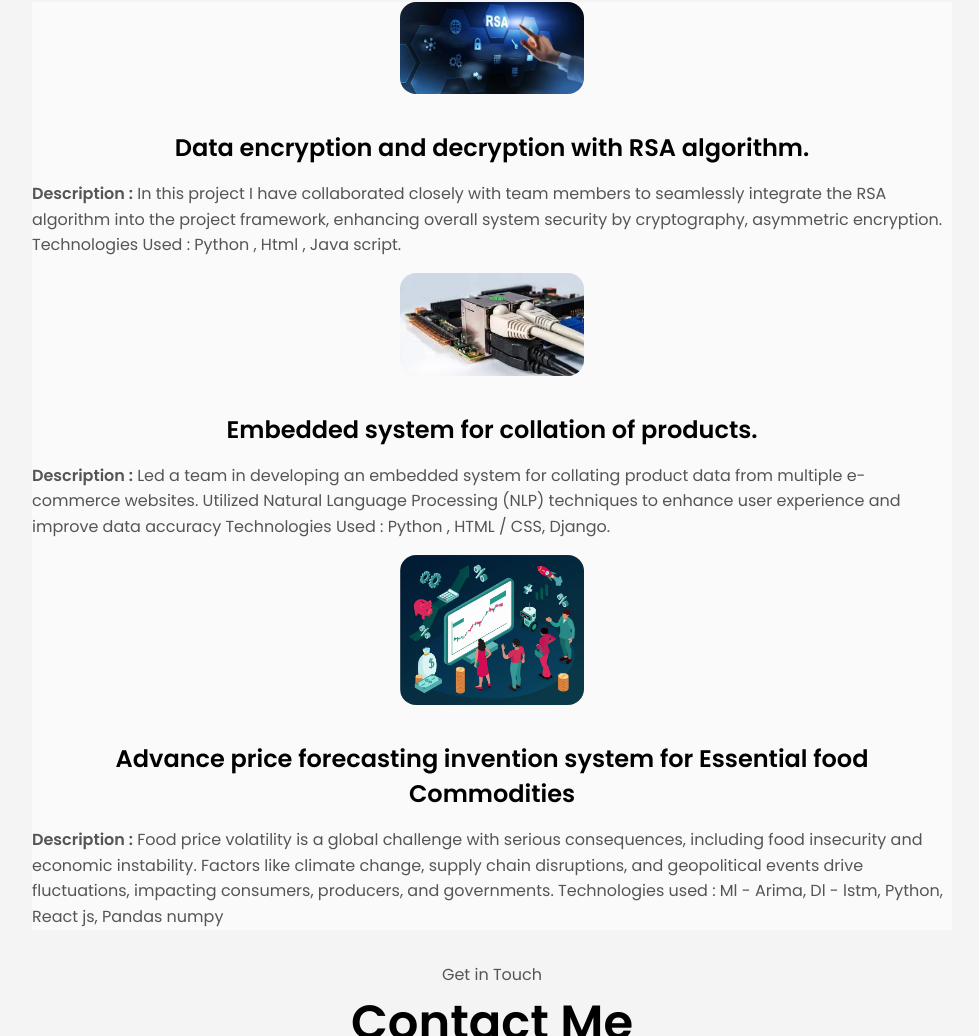
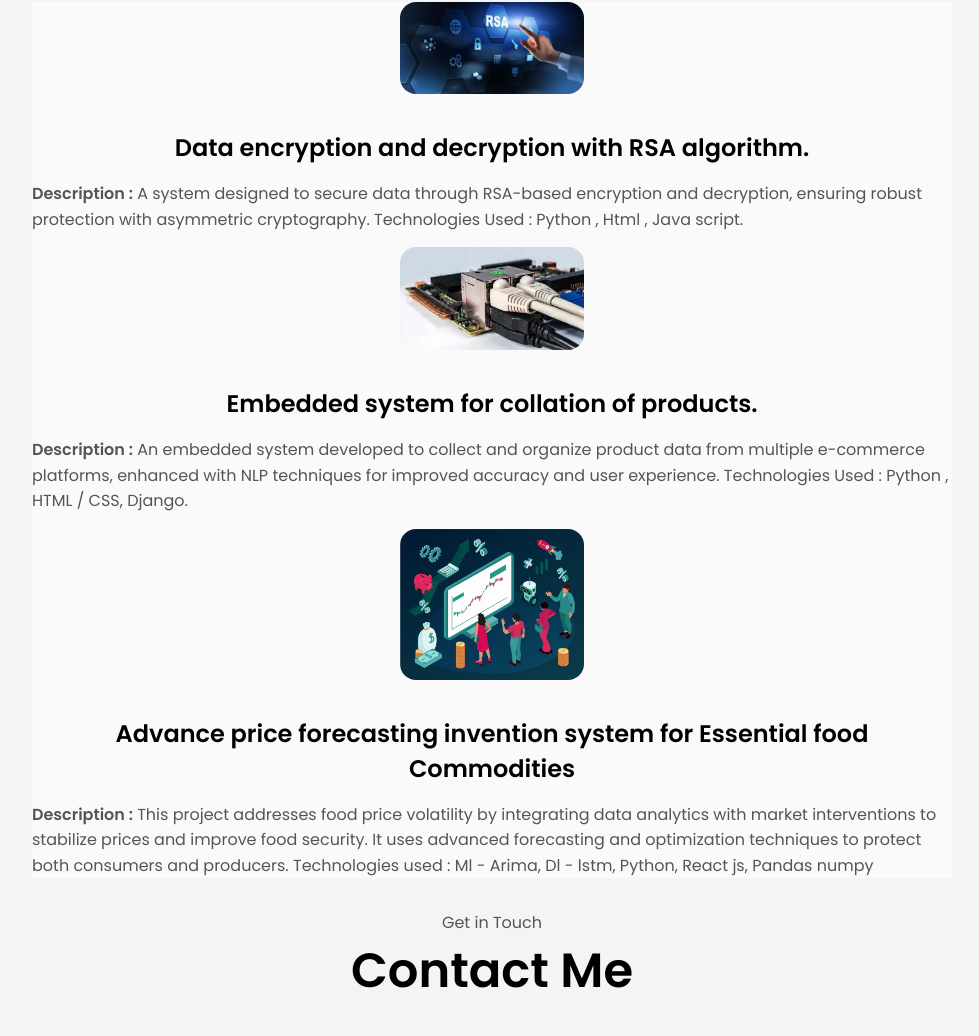
Before and after one commit to MohammedRafiqA/Portfolio, a plain HTML site: page index.html in a window 1280 px wide. Shown: the part 2949-3985 px from the top of the page, without its empty margins (148-1127 px from the left). Drawn offline with Linux system fonts and the light colour scheme.

Commit message:
Update index.html

```diff
--- a/index.html
+++ b/index.html
@@ -125,7 +125,7 @@
             <h3>B.Tech in Information Technology</h3>
             <p><strong>Vel Tech High Tech Dr. Rangarajan and Dr. Sakunthala Engineering College</strong></p>
             <p>Year of Passing: 2025</p>
-            <p>CGPA: 8.0 (Present)</p>
+            <p>CGPA: 8.0</p>
         </div>
         <div class="education">
             <h3>Higher Secondary Education (HSC)</h3>
@@ -161,10 +161,8 @@
               />
             </div>
             <h2 class="experience-sub-title project-title"  style="padding-top: 20px;">Data encryption and decryption with RSA algorithm.</h2>
-            <p style="padding-bottom: 15px; line-height: 1.6;" > <b>Description :</b>  In this project I have collaborated closely with team
-              members to seamlessly integrate the RSA algorithm into
-              the project framework, enhancing overall system
-              security by cryptography, asymmetric encryption.
+            <p style="padding-bottom: 15px; line-height: 1.6;" > <b>Description :</b>  A system designed to secure data through RSA-based encryption and decryption, ensuring robust protection with asymmetric cryptography.
+
               Technologies Used : Python , Html , Java script.</p>
           <div class="details-container color-container">
             <div class="article-container">
@@ -175,11 +173,9 @@
               />
             </div>
             <h2 class="experience-sub-title project-title"  style="padding-top: 20px;">Embedded system for collation of products.</h2>
-            <p style="padding-bottom: 15px; line-height: 1.6;"> <b>Description :</b>  Led a team in developing an embedded system for
-              collating product data from multiple e-commerce
-              websites. Utilized Natural Language Processing (NLP)
-              techniques to enhance user experience and improve data
-              accuracy
+            <p style="padding-bottom: 15px; line-height: 1.6;"> <b>Description :</b> An embedded system developed to collect and organize product data from multiple e-commerce platforms, enhanced with NLP techniques for improved accuracy and user experience.
+
+
               Technologies Used : Python , HTML / CSS, Django.</p>
 
           <div class="details-container color-container">
@@ -192,11 +188,8 @@
             </div>
             <h2 class="experience-sub-title project-title" style="padding-top: 20px;">Advance price forecasting invention system
               for Essential food Commodities</h2>
-              <p style="line-height: 1.6;"> <b>Description :</b>  Food price volatility is a global challenge with serious consequences,
-                including food insecurity and economic instability.
-                 Factors like climate change, supply chain disruptions,
-                 and geopolitical events drive fluctuations, impacting consumers,
-                  producers, and governments. Technologies used : Ml - Arima, Dl - lstm, Python, React js, Pandas numpy</p>
+              <p style="line-height: 1.6;"> <b>Description :</b>  This project addresses food price volatility by integrating data analytics with market interventions to stabilize prices and improve food security.
+     It uses advanced forecasting and optimization techniques to protect both consumers and producers. Technologies used : Ml - Arima, Dl - lstm, Python, React js, Pandas numpy</p>
 
           </div>
         </div>
```
